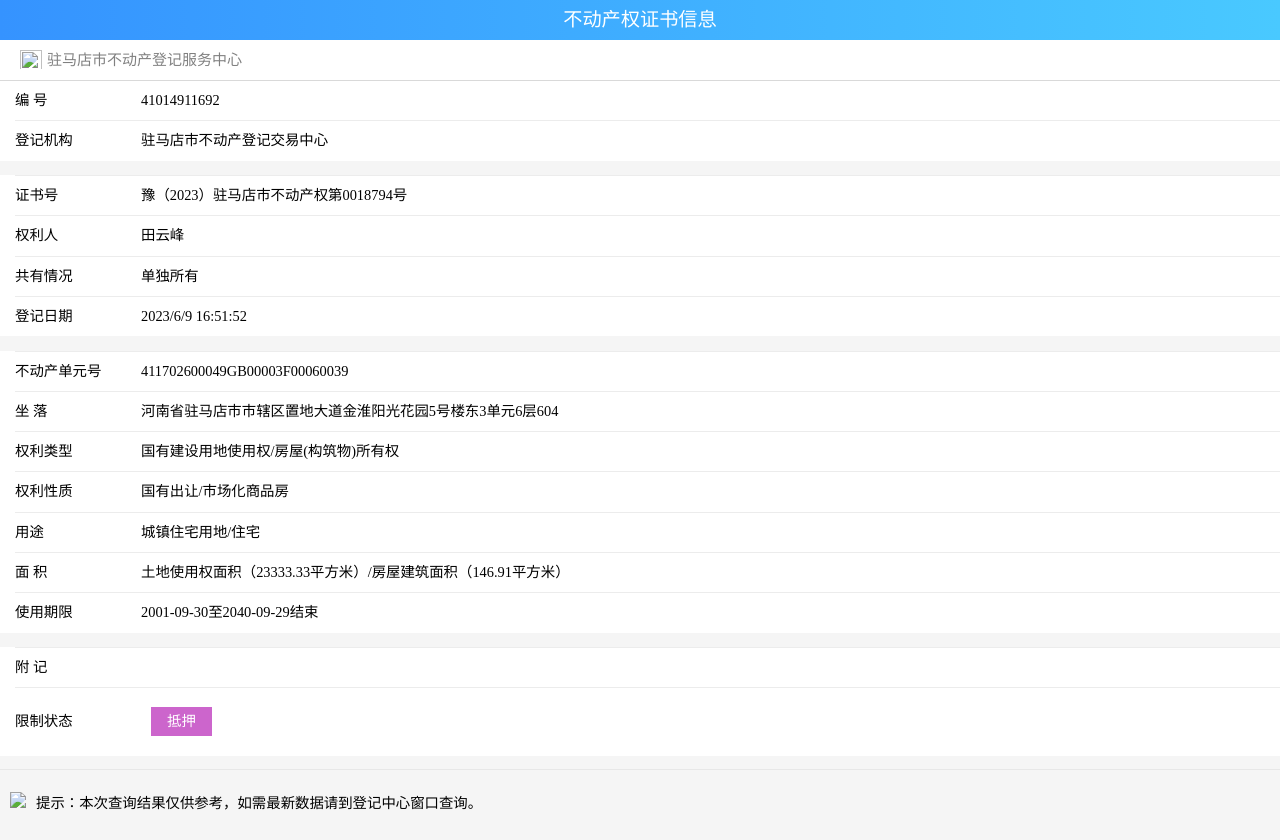
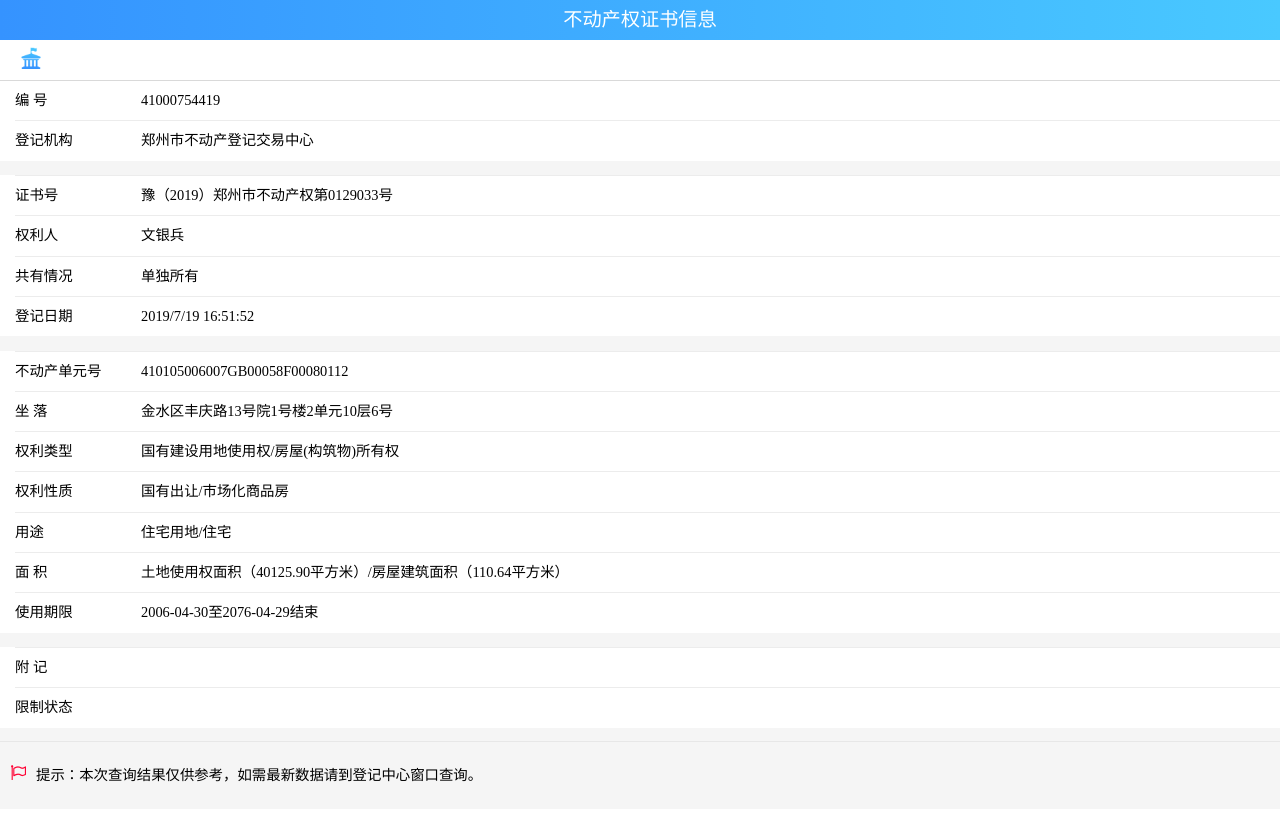
Before and after one commit to ZMDBDC/41000754419, a plain HTML site: page index.html in a window 1280 px wide. Drawn offline with Linux system fonts and the light colour scheme; some packages are replaced by stand-ins of ours; files that its build step writes are made by us from their sources; a script that the page names is missing.

Commit message:
Update and rename 41014911692.html to index.html

```diff
--- a/41014911692.html
+++ b/index.html
@@ -4,13 +4,13 @@
 
     <meta name="viewport" content="width=device-width,initial-scale=1,user-scalable=0">
     <title>证书查询</title>
-    <link href="./41014911692_files/weuix.min.css" rel="stylesheet">
-    <link href="./41014911692_files/weui3.css" rel="stylesheet">
-    <link href="./41014911692_files/responsive.css" rel="stylesheet">
-    <script src="./41014911692_files/zepto.min.js.下载"></script>
-    <script src="./41014911692_files/common.js.下载"></script>
-    <script src="./41014911692_files/device.js.下载"></script>
-    <script src="./41014911692_files/dsbridge.js.下载"></script>
+    <link href="./weuix.min.css" rel="stylesheet">
+    <link href="./weui3.css" rel="stylesheet">
+    <link href="./responsive.css" rel="stylesheet">
+    <script src="./zepto.min.js.下载"></script>
+    <script src="./common.js.下载"></script>
+    <script src="./device.js.下载"></script>
+    <script src="./dsbridge.js.下载"></script>
     <style type="text/css">
         #currentCompany {
             position: fixed;
@@ -89,7 +89,7 @@
             display: flex !important;
         }
     </style>
-    <link href="./41014911692_files/style.css" rel="stylesheet">
+    <link href="./style.css" rel="stylesheet">
 
 
 <script>
@@ -415,21 +415,21 @@
         <p style="margin-top:65%;">跳转中</p>
     </div>
     <div class="page-bd-15 weui-header-title" id="currentCompany" style="top:40px;">
-        <img style="width: 22px; height: 22px; padding-right: 5px; display: block; float: left;padding-top:7px;margin-left:5px;" src="./41014911692_files/blue_organ.png">
+        <img style="width: 22px; height: 22px; padding-right: 5px; display: block; float: left;padding-top:7px;margin-left:5px;" src="./blue_organ.png">
         <select id="PSelect">
 
-        </select>驻马店市不动产登记服务中心
+        </select>
     </div>
 
     <div class="main_div">
 
-<link href="./41014911692_files/PublicQRCodeSearch.css" rel="stylesheet">
+<link href="./PublicQRCodeSearch.css" rel="stylesheet">
 <style>
     #form { padding-top: 40px; }
 </style>
 <script type="text/javascript">
     $(function () {
-        $('#PSelect').after('驻马店市不动产登记服务中心')
+        $('#PSelect').after('郑州市不动产登记服务中心')
     });
 </script>
 <div class="weui-header bg-darkblue">
@@ -442,26 +442,26 @@
                 <div class="weui_cell">
                     <div class="weui_cell_hd"><label class="weui_label">编  号</label></div>
                     <div class="weui_cell_bd weui_cell_primary">
-                        41014911692
+                        41000754419
                     </div>
                 </div>
                 <div class="weui_cell">
                     <div class="weui_cell_hd"><label class="weui_label">登记机构</label></div>
                     <div class="weui_cell_bd weui_cell_primary">
-                        驻马店市不动产登记交易中心
+                        郑州市不动产登记交易中心
                     </div>
                 </div>
                 <div class="weui_cells_title text-black"> </div>
                 <div class="weui_cell">
                     <div class="weui_cell_hd"><label class="weui_label">证书号</label></div>
                     <div class="weui_cell_bd weui_cell_primary">
-                        豫（2023）驻马店市不动产权第0018794号
+                        豫（2019）郑州市不动产权第0129033号
                     </div>
                 </div>
                 <div class="weui_cell">
                     <div class="weui_cell_hd"><label class="weui_label">权利人</label></div>
                     <div class="weui_cell_bd weui_cell_primary">
-                        田云峰
+                        文银兵
                     </div>
                 </div>
                 <div class="weui_cell">
@@ -473,20 +473,20 @@
                 <div class="weui_cell">
                     <div class="weui_cell_hd"><label class="weui_label">登记日期</label></div>
                     <div class="weui_cell_bd weui_cell_primary">
-                        2023/6/9 16:51:52
+                        2019/7/19 16:51:52
                     </div>
                 </div>
                 <div class="weui_cells_title text-black"> </div>
                 <div class="weui_cell">
                     <div class="weui_cell_hd"><label class="weui_label">不动产单元号</label></div>
                     <div class="weui_cell_bd weui_cell_primary">
-                        411702600049GB00003F00060039
+                        410105006007GB00058F00080112
                     </div>
                 </div>
                 <div class="weui_cell">
                     <div class="weui_cell_hd"><label class="weui_label">坐 落</label></div>
                     <div class="weui_cell_bd weui_cell_primary ">
-                        河南省驻马店市市辖区置地大道金淮阳光花园5号楼东3单元6层604
+                        金水区丰庆路13号院1号楼2单元10层6号
                     </div>
                 </div>
                 <div class="weui_cell">
@@ -504,20 +504,20 @@
                 <div class="weui_cell">
                     <div class="weui_cell_hd"><label class="weui_label">用途</label></div>
                     <div class="weui_cell_bd weui_cell_primary">
-                        城镇住宅用地/住宅
+                        住宅用地/住宅
                     </div>
                 </div>
                 <div class="weui_cell">
                     <div class="weui_cell_hd"><label class="weui_label">面  积</label></div>
                     <div class="weui_cell_bd weui_cell_primary">
 
-                        土地使用权面积（23333.33平方米）/房屋建筑面积（146.91平方米）
+                        土地使用权面积（40125.90平方米）/房屋建筑面积（110.64平方米）
                     </div>
                 </div>
                 <div class="weui_cell">
                     <div class="weui_cell_hd"><label class="weui_label">使用期限</label></div>
                     <div class="weui_cell_bd weui_cell_primary">
-                        2001-09-30至2040-09-29结束
+                        2006-04-30至2076-04-29结束
                     </div>
                 </div>
                 <div class="weui_cells_title text-black"> </div>
@@ -530,16 +530,14 @@
                 <div class="weui_cell">
                     <div class="weui_cell_hd"><label class="weui_label">限制状态</label></div>
                     <div class="weui_cell_bd weui_cell_primary">
-                                <div class="status-tag bg-purple">抵押</div>
-
-                    </div>
+                                                </div>
                 </div>
                 <div class="weui_cells_title text-black"> </div>
                                             </div>
 
     <table class="tip2">
         <tbody><tr>
-            <td><img src="./41014911692_files/u1750.png"></td>
+            <td><img src="./u1750.png"></td>
             <td>提示：本次查询结果仅供参考，如需最新数据请到登记中心窗口查询。</td>
         </tr>
     </tbody></table>
@@ -552,7 +550,7 @@
     </div>
 </div>
 
-<script src="./41014911692_files/pinch-zoom.js.下载" type="text/javascript" charset="utf-8"></script>
+<script src="./pinch-zoom.js.下载" type="text/javascript" charset="utf-8"></script>
 <script>
     $(function () {
         if (bridge.hasNativeMethod('share')) {//APP
@@ -578,21 +576,21 @@
     </div>
     <div class="weui_dialog weui_dialog_visible assessFrame" style="display: none; transform-origin: 0px 0px; opacity: 1; transform: scale(1, 1);width:100%;height:100%;left:0;top:0;">
         <div class="weui_cells_title text-black text-bold" style="border-bottom: 1px solid #d9d9d9;">业务评价<span class="icon icon-95 closeAssessFrame" style="float:right;margin-top:-3px;"></span></div>
-        <iframe style="width:99%;height:94%;border:0;" src="./41014911692_files/saved_resource.html"></iframe>
+        <iframe style="width:99%;height:94%;border:0;" src="./saved_resource.html"></iframe>
     </div>
     <div class="weui_dialog weui_dialog_visible verifyFrame" style="display: none; transform-origin: 0px 0px; opacity: 1; transform: scale(1, 1);width:100%;height:100%;left:0;top:0;-webkit-overflow-scrolling:touch;overflow:auto; touch-action: none;touch-action: pan-y;">
         <div class="weui_cells_title text-black text-bold" style="border-bottom: 1px solid #d9d9d9;">申请确认<span class="icon icon-95 closeVerifyFrameFrame" onclick="$(&#39;.verifyFrame&#39;).hide();" style="float:right;margin-top:-3px;"></span></div>
-        <iframe style="width:100%;height:93%;border:0;" src="./41014911692_files/saved_resource(1).html" id="mainFrame"></iframe>
+        <iframe style="width:100%;height:93%;border:0;" src="./saved_resource(1).html" id="mainFrame"></iframe>
     </div>
     <div class="weui_dialog weui_dialog_visible cQFrame" style="display: none; transform-origin: 0px 0px; opacity: 1; transform: scale(1, 1);width:100%;height:100%;left:0;top:0;-webkit-overflow-scrolling:touch;overflow:auto; touch-action: none;touch-action: pan-y;">
         <div class="weui_cells_title text-black text-bold" style="border-bottom: 1px solid #d9d9d9;">产权查询<span class="icon icon-95 closeVerifyFrameFrame" onclick="$(&#39;.cQFrame&#39;).hide();" style="float:right;margin-top:-3px;"></span></div>
-        <iframe style="width:100%;height:95%;border:0;" src="./41014911692_files/saved_resource(2).html"></iframe>
+        <iframe style="width:100%;height:95%;border:0;" src="./saved_resource(2).html"></iframe>
     </div>
     <div class="weui_dialog weui_dialog_visible houseSltFrame" style="display: none; transform-origin: 0px 0px; opacity: 1; transform: scale(1, 1);width:100%;height:100%;left:0;top:0;">
         <div class="weui_cells_title text-black text-bold" style="border-bottom: 1px solid #d9d9d9;">楼幢选择<span class="icon icon-95 closehouseSltFrame" style="float:right;margin-top:-3px;"></span></div>
-        <iframe style="width:99%;height:94%;border:0;" src="./41014911692_files/saved_resource(3).html"></iframe>
+        <iframe style="width:99%;height:94%;border:0;" src="./saved_resource(3).html"></iframe>
     </div>
-    <iframe src="./41014911692_files/User_Sign.html" id="iframe" style="width:100%;height:95%;border:0;z-index:-1;position:fixed;" frameborder="0"></iframe>
+    <iframe src="./User_Sign.html" id="iframe" style="width:100%;height:95%;border:0;z-index:-1;position:fixed;" frameborder="0"></iframe>
 
 
 <script>
```
